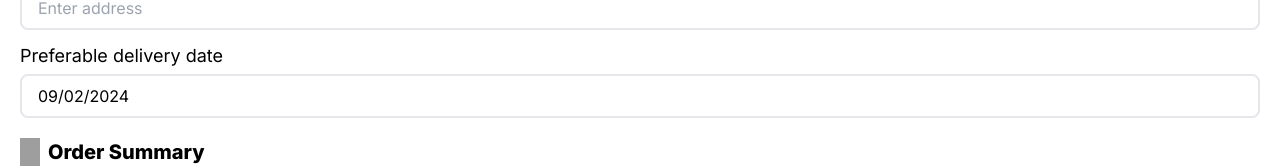
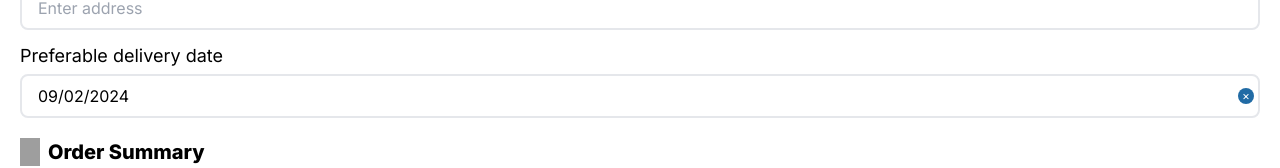
Before and after one commit to Shahabuddin1122/BirX, a Next.js app in the folder frontend/: page /checkout in a window 1280 px wide. Shown: the part 388-556 px from the top of the page. Built offline with nearby package versions, Linux system fonts and the light colour scheme; grey boxes are pictures that could not be loaded.

Commit message:
update calender

```diff
--- a/frontend/src/components/calender.tsx
+++ b/frontend/src/components/calender.tsx
@@ -1,17 +1,25 @@
 "use client"
+import { useState } from "react";
 import DatePicker from "react-datepicker";
 import "react-datepicker/dist/react-datepicker.css";
-import {useState} from "react";
 import "./calender.css";
+
 const Calender = () => {
-    const [startDate, setStartDate] = useState(new Date());
+    const [startDate, setStartDate] = useState<Date | null>(new Date());
+
     return (
         <>
             <div className={"w-full py-1"}>
                 <h4 className={"text-lg py-1"}>Preferable delivery date</h4>
-                <DatePicker className={"w-full py-2 px-4 border-2 rounded-lg"} selected={startDate} onChange={(date) => setStartDate(date)} />
+                <DatePicker
+                    className={"w-full py-2 px-4 border-2 rounded-lg"}
+                    selected={startDate}
+                    onChange={(date) => setStartDate(date)}
+                    isClearable
+                />
             </div>
         </>
-    )
-}
+    );
+};
+
 export default Calender;
```
